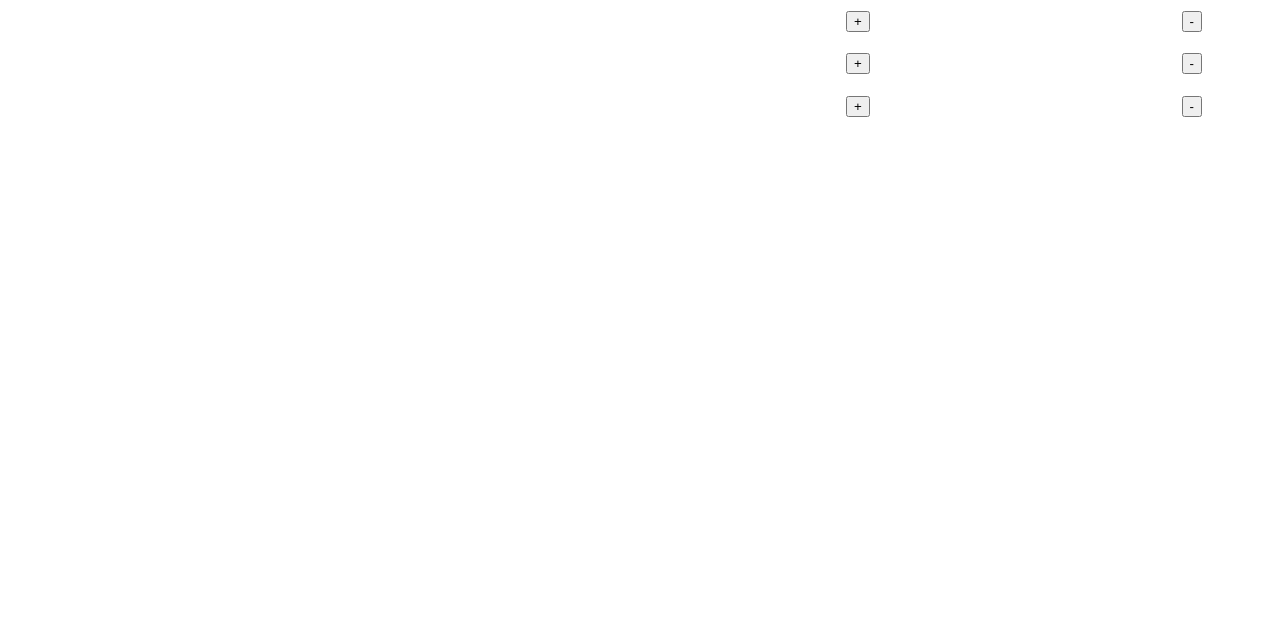
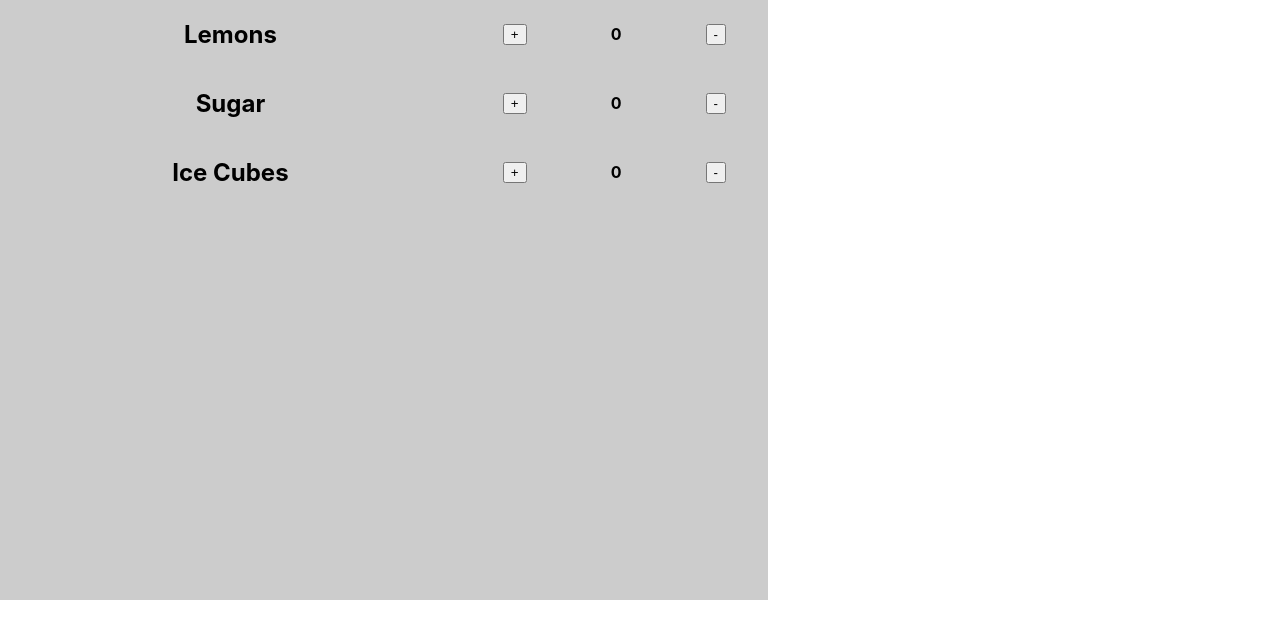
Before and after one commit to ArisaBonsaiTree/lemonade-stand, a React (Create React App) app: page / in a window 1280 px wide. Shown: the top 638 px of the page. Built offline with nearby package versions, Linux system fonts and the light colour scheme.

Commit message:
Rendering List

```diff
--- a/src/Screens/Customer/Home.jsx
+++ b/src/Screens/Customer/Home.jsx
@@ -21,12 +21,42 @@ const Home = () => {
         }
     ])
 
+    const incrementProduct = (name) => {
+        updateProducts(
+            products.reduce((acc, product) =>
+                product.name === name
+                    ? [...acc, {name, amount: product.amount + 1}]
+                    : [...acc, product],
+                    []
+            )
+        )
+    }
+
+    const decrementProduct = (name) => {
+        updateProducts(
+            products.reduce((acc, product) =>
+                product.name === name && product.amount > 0
+                    ? [...acc, {name, amount: product.amount - 1}]
+                    : [...acc, product],
+                    []
+            )
+        )
+    }
+
     const [numLemons, updateNumLemons] = useState(0)
 
     return (
         <div className='Home'>
             <Card>
-                {[<Product key={1} />, <Product key={2} />, <Product key={3} />]}
+                {products.map((product, i) => (
+                    <Product
+                        key={product.name + i}
+                        name={product.name}
+                        amount={product.amount}
+                        increment={() => incrementProduct(product.name)}
+                        decrement={() => decrementProduct(product.name)}
+                    />
+                ))}
             </Card>
         </div>
     )
--- a/src/components/Card/Card.css
+++ b/src/components/Card/Card.css
@@ -0,0 +1,5 @@
+.Card{
+    width: 60%;
+    height: 600px;
+    background-color: #CCC;
+}
```
Also changed, not shown: Notes.txt.
